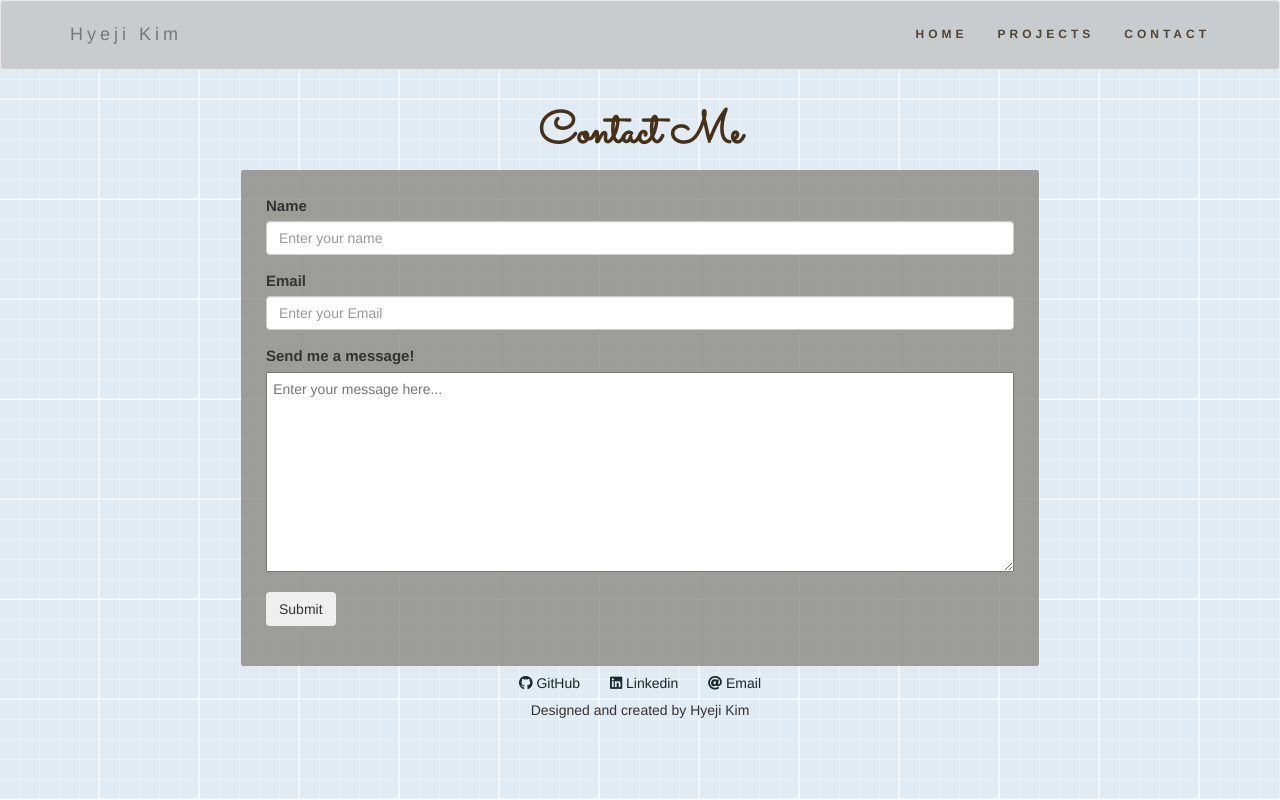
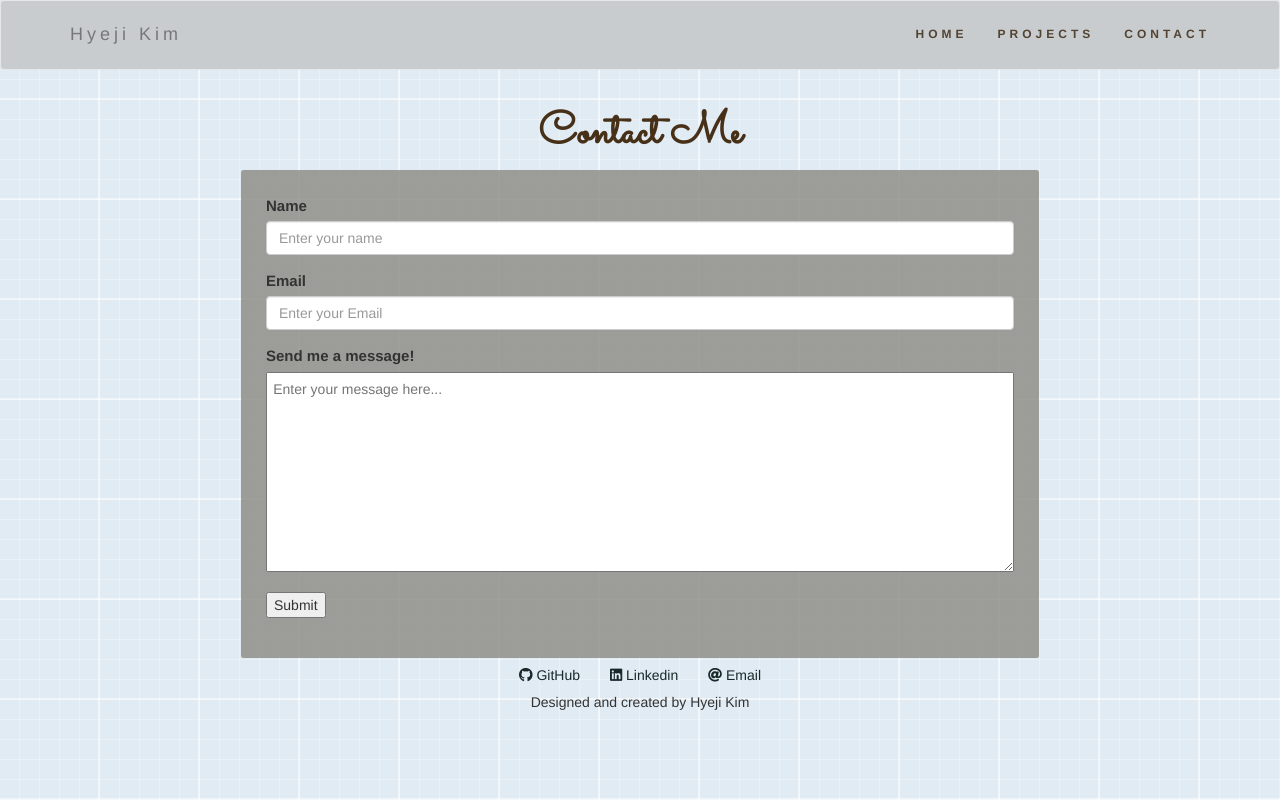
Before and after one commit to riahyejik/riahyejik.github.io, a plain HTML site: page contact.html in a window 1280 px wide. Drawn offline with nearby package versions, Linux system fonts and the light colour scheme; a web font is replaced by a local one.

Commit message:
Update contact.html

```diff
--- a/contact.html
+++ b/contact.html
@@ -65,9 +65,10 @@
                   </div>
 
                   <div class="form-group">
-                    <button onclick="location.href='mailto:ria.hyejik@gmail.com';" class="btn" type="submit" id="submit" class="submit-button">
-                      Submit
-                    </button>
+                    <input type="submit"><a href="mailto:ria.hyejik@gmail.com"></a>
+                    <!-- <button onclick="location.href='mailto:ria.hyejik@gmail.com';" class="btn" type="submit" id="submit" class="submit-button"> -->
+                      <!-- Submit
+                    </button> -->
                   </div>
             </form>
         </div>
```
